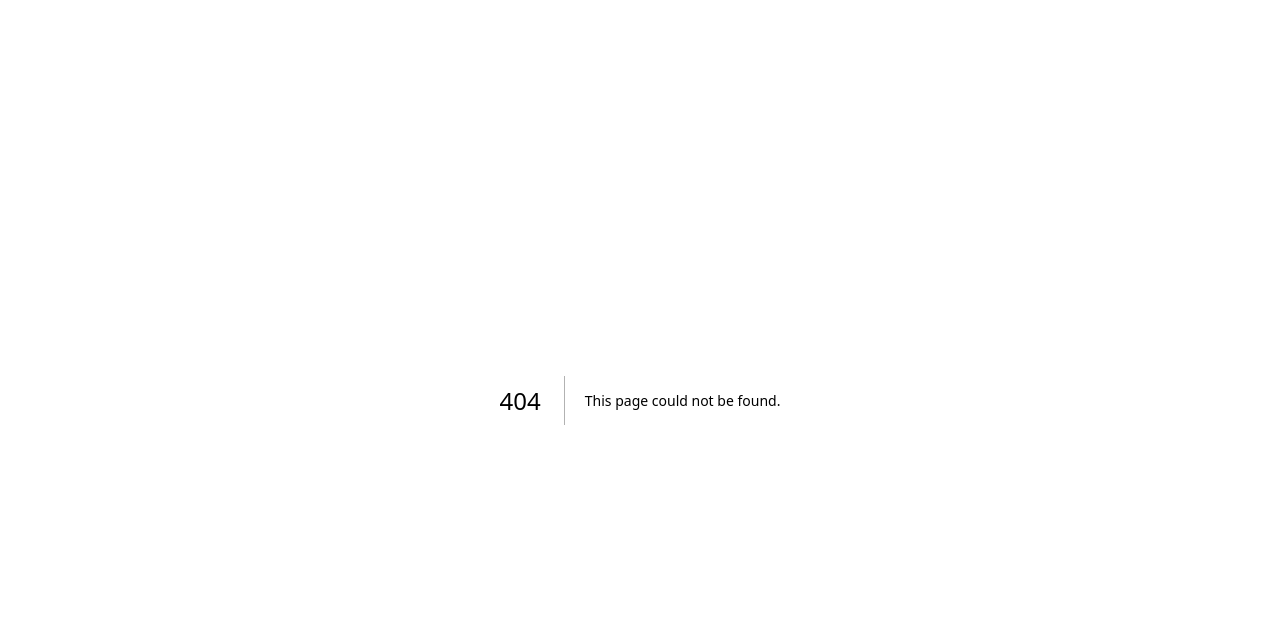
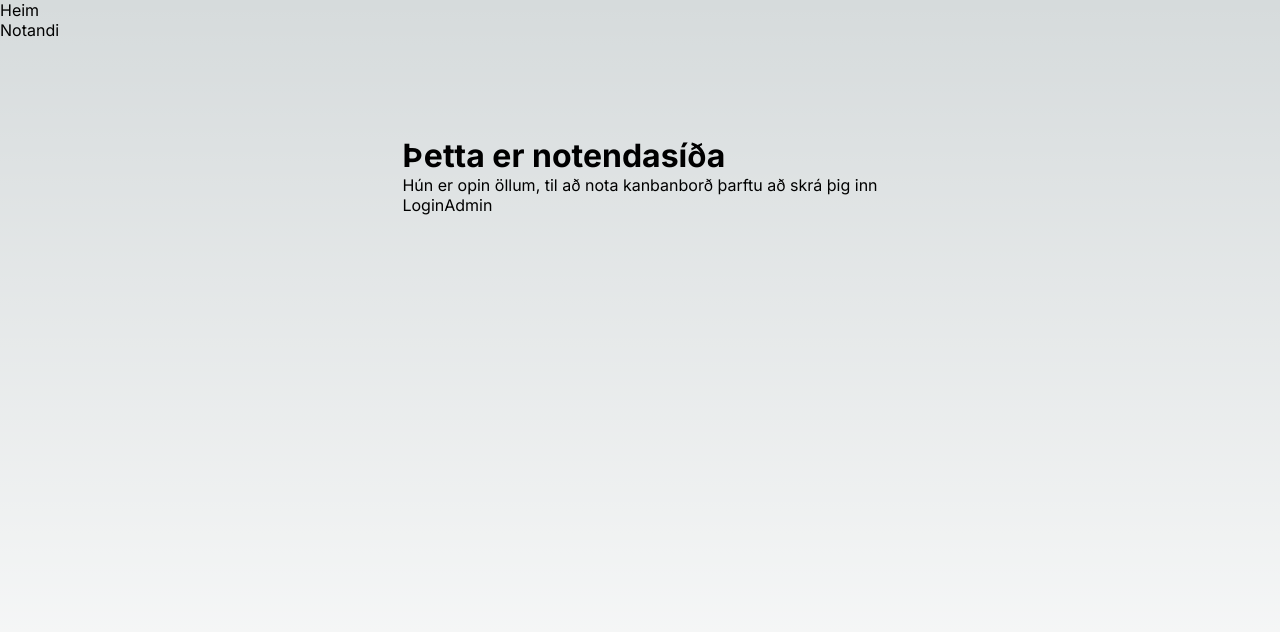
Before and after one commit to Skatturinn/kanbanbord, a Next.js app: page /Notandi in a window 1280 px wide. Before the commit this address had no page. Shown: the top 632 px of the page. Built offline with nearby package versions, Linux system fonts and the light colour scheme.

Commit message:
faera mig i lappan

```diff
--- a/src/pages/AdminPage.tsx
+++ b/src/app/Notandi/Admin/Page.tsx
@@ -1,6 +1,7 @@
+'use client'
 import React, { useEffect, useState } from 'react';
-import Group from '../components/Group';
-import { Project } from '../components/Project';
+import Group from '@/components/Group';
+import {Project} from '@/components/Project';
 import styles from '../app/page.module.css';
 
 export function AdminView() {
--- /dev/null
+++ b/src/app/Notandi/page.tsx
@@ -0,0 +1,14 @@
+import Image from "next/image";
+import Link from "next/link";
+
+export default function Home() {
+
+  return (
+    <div>
+         <h1>Þetta er notendasíða</h1>
+		 <p>Hún er opin öllum, til að nota kanbanborð þarftu að skrá þig inn</p>
+		 <Link href="/Notandi/Login">Login</Link>
+     <Link href="/Notandi/Admin">Admin</Link>
+    </div>
+  );
+}
--- a/src/app/layout.tsx
+++ b/src/app/layout.tsx
@@ -1,25 +1,31 @@
-import React from 'react';
+import type { Metadata } from "next";
 import { Inter } from "next/font/google";
 import "./globals.css";
-import styles from "./page.module.css";
-import Paths from "@/util/paths";
-import { readFilesFromDir } from '@/util/get_folders';
+import Paths from "@/components/paths";
+import { readFilesFromDir } from "@/util/get_folders";
+import styles from '@/app/page.module.css'
+
 const inter = Inter({ subsets: ["latin"] });
 
-interface RootLayoutProps {
+export const metadata: Metadata = {
+  title: "Create Next App",
+  description: "Generated by create next app",
+};
+
+export default async function RootLayout({
+  children,
+}: Readonly<{
   children: React.ReactNode;
-  files: any;
-}
-
-export default function RootLayout({
-  children, files
-}: RootLayoutProps) {
+}>) {
+  const files = (await readFilesFromDir(`./src/app`))
   return (
-    <div className={inter.className}>
-      <Paths files={files} image="" />
-
-        {children}
-
-    </div>
+    <html lang="is">
+      <body className={inter.className}>
+      <header>
+		<Paths files={files} image="" />
+	  </header>
+		<main className={styles.main}>{children}</main>
+        </body>
+    </html>
   );
 }
--- a/src/components/Login.tsx
+++ b/src/components/Login.tsx
@@ -1,3 +1,4 @@
+'use client'
 import React, { useState } from 'react';
 import { useRouter } from 'next/router';
 import axios from 'axios';
--- a/src/components/Project.tsx
+++ b/src/components/Project.tsx
@@ -1,3 +1,4 @@
+'use client'
 import React, { useEffect, useState } from 'react';
 
 interface Project {
--- a/src/util/paths.tsx
+++ b/src/components/paths.tsx
@@ -4,24 +4,25 @@ import { usePathname } from "next/navigation";
 import { PathString } from "react-hook-form";
 import Image from "next/image";
 
-export default function Paths({ files = [], image }: { files: Array<string | null>, image: PathString | undefined }) {
+export default function Paths({ files, image }: { files: Array<string | null>, image: PathString | undefined }) {
 	const pathname = usePathname();
 	const isCurrent = (href: string): boolean => {
 		return pathname && pathname.split('/').includes(href) ? true : false;
 	}
-	if (!Array.isArray(files)) {
-		console.error('files is not an array');
-		return null;
-	  }
 	const ff = files.filter(e => e);
 	const p = ff[0]?.includes('\\') ? ff.map(stak => stak?.split('\\')) : ff.map(stak => stak?.split('/'));
-	const active = p.map(stak => stak && isCurrent(stak[4]))
-	const stada = active.some(stak => stak)
+	const active = p.map(stak => stak && isCurrent(stak[4]));
+	const stada = active.some(stak => stak);
 	return <nav>
 		<ol>
+			<li>
+				<Link href={'/'}>
+					Heim
+					</Link>
+			</li>
 			{p.map(
 				(stak, nr) => {
-					const href = stak && stak.splice(stada ? -1 : -2).join('/')
+					const href = stak && stak.splice(stada ? 1 : 2).join('/')
 					return (href &&
 						<li key={nr} className={active[nr] ? "a" : ""}>
 							<Link href={href}>
--- a/src/pages/LoginPage.tsx
+++ /dev/null
@@ -1,6 +0,0 @@
-import React from 'react';
-import Login from '../components/Login';
-
-export default function LoginPage(){
-    return <Login />;
-}
```
Also changed, not shown: src/app/Notandi/Login/Page.tsx (added, +8 -0 lines), src/app/page.tsx (added, +14 -0 lines), src/pages/index.tsx (deleted, +0 -30 lines), 1 other file (tests, documents, lock files or other folders).
